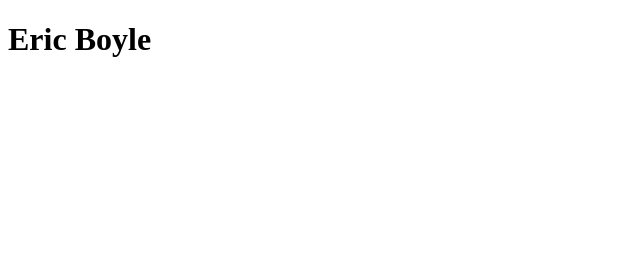
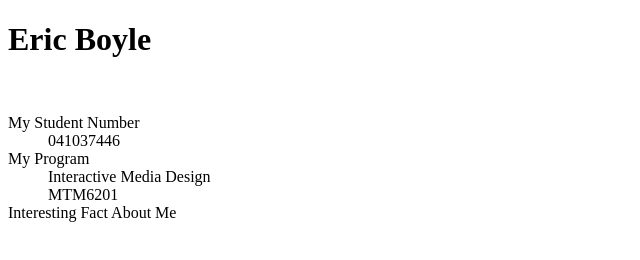
Before and after one commit to boyl0083/mtm6201-week1, a plain HTML site: page index.html in a window 1280 px wide. Shown: the whole page, without its empty margins (0-640 px from the left). Drawn offline with Linux system fonts and the light colour scheme.

Commit message:
adds detailed list with content to code

```diff
--- a/index.html
+++ b/index.html
@@ -14,7 +14,20 @@
 
     <main>
         <img src="" alt="">
-        <dl></dl>
+        <dl>
+            <dt>My Student Number</dt>
+            <dd>041037446</dd>
+
+            <dt>My Program</dt>
+            <dd>Interactive Media Design</dd>
+
+            <dt></dt>
+            <dd>MTM6201 </dd>
+
+            <dt>Interesting Fact About Me</dt>
+            <dd></dd>
+        </dl>
+
     </main>
 
     <footer>
```
